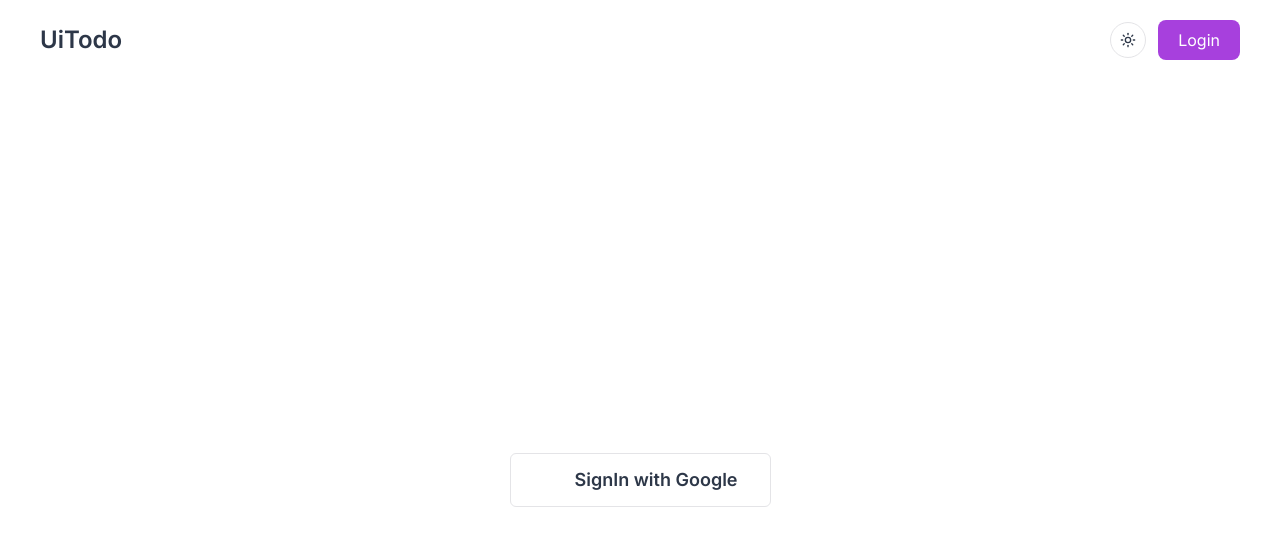
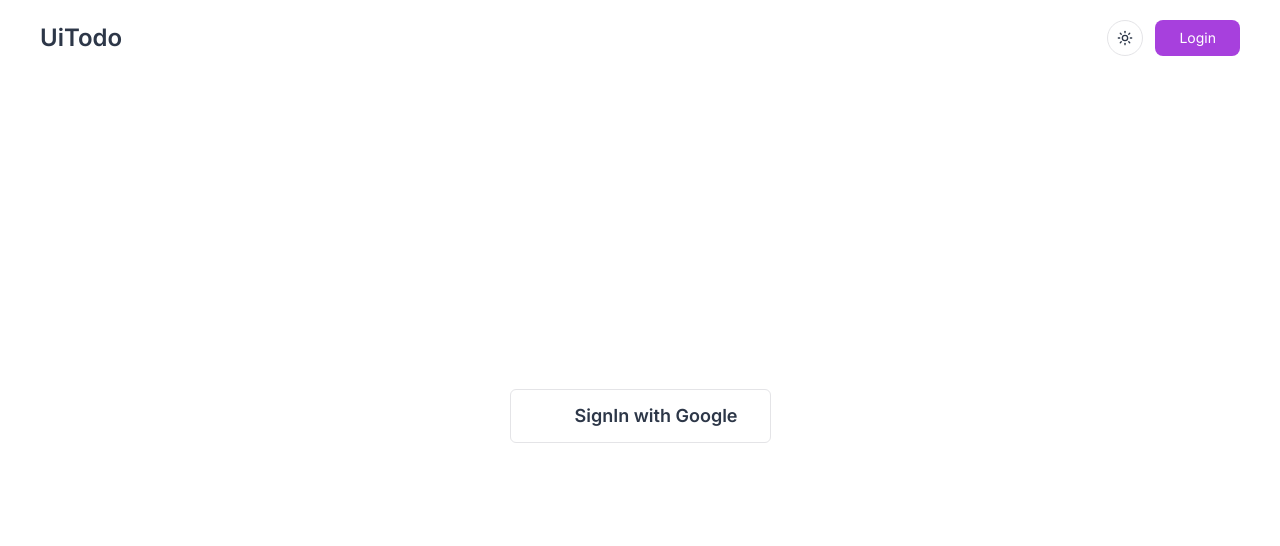
Before and after one commit to arsallanShahab/nextjs-prisma-planetscale-todo-app, a Next.js app: page /auth/signin in a window 1280 px wide. Shown: the top 546 px of the page. Built offline with nearby package versions, Linux system fonts and the light colour scheme; no server answers; some icons are missing.

Commit message:
feat(fix): Refactor UI components and update styles

```diff
--- a/src/components/navbar.tsx
+++ b/src/components/navbar.tsx
@@ -22,16 +22,19 @@ function Navbar({}: Props) {
       <div className="max-w-screen-2xl mx-auto px-5 sm:px-10">
         <div className="flex justify-between items-center pt-5 pb-2.5 sm:py-5">
           <div className="flex items-center">
-            <h3 className="text-2xl font-bold dark:text-amethyst-600">
+            <Link
+              href={"/"}
+              className="text-2xl font-bold dark:text-amethyst-600"
+            >
               UiTodo
-            </h3>
+            </Link>
           </div>
           <div className="flex items-center gap-3">
             <ModeToggle />
             {status === "unauthenticated" && (
               <Link
                 href={"/api/auth/signin"}
-                className="px-5 py-2 rounded-lg text-white bg-amethyst-600 dark:bg-amethyst-600 dark:text-zinc-900 hover:bg-amethyst-700 active:bg-amethyst-600 active:scale-95"
+                className="px-6 py-2 text-sm rounded-lg text-white bg-amethyst-600 dark:bg-amethyst-600 dark:text-zinc-900 hover:bg-amethyst-700 active:bg-amethyst-600 active:scale-95"
               >
                 Login
               </Link>
--- a/src/components/reorder-item.tsx
+++ b/src/components/reorder-item.tsx
@@ -34,10 +34,6 @@ const VARIANTS = {
     y: 100,
     opacity: 0,
     scale: 0.6,
-    transition: {
-      duration: 0.3,
-      ease: [0.87, 0, 0.13, 1],
-    },
   },
 };
 
@@ -105,7 +101,7 @@ const ReorderItem: FC<Props> = ({ todo, i, todos, setTodos }) => {
       exit="exit"
       variants={VARIANTS}
       transition={{
-        duration: 0.5,
+        duration: 0.3,
         delay: i * 0.05,
         ease: [0.87, 0, 0.13, 1],
       }}
--- a/src/pages/auth/signin.tsx
+++ b/src/pages/auth/signin.tsx
@@ -7,11 +7,11 @@ type Props = {};
 
 const Login: FC = (props: Props) => {
   return (
-    <div className="h-screen flex justify-center items-center">
+    <div className="h-[85vh] flex justify-center items-center">
       <Button
         onClick={() => signIn("google")}
         variant={"outline"}
-        className="py-3 h-auto px-8 text-lg font-semibold"
+        className="py-3 h-auto px-8 text-lg font-semibold dark:bg-zinc-900 dark:text-zinc-300 dark:hover:bg-zinc-800 active:scale-95"
       >
         <SiGoogle className="mr-3 object-cover w-5 h-5" />
         SignIn with Google
```
